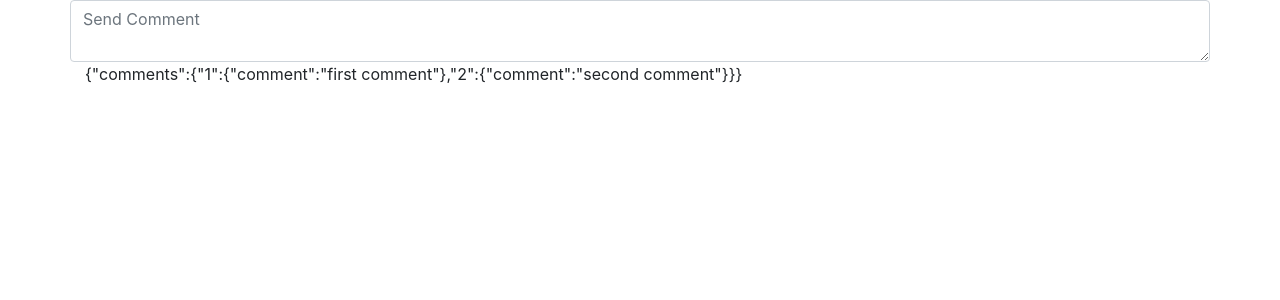
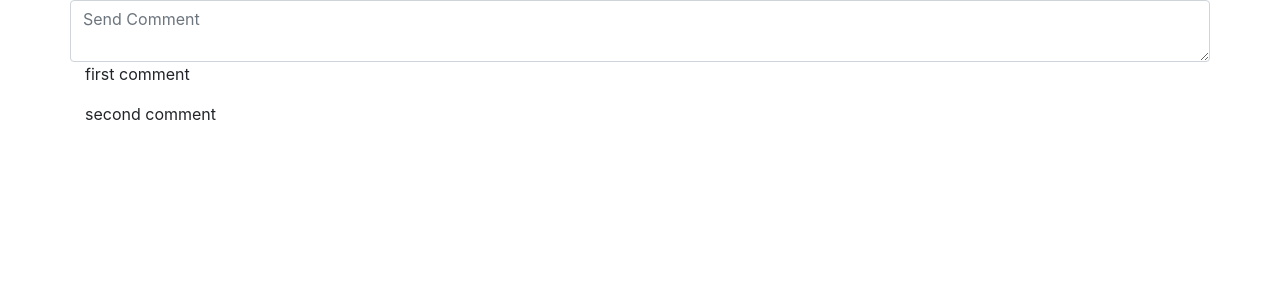
Before and after one commit to renington/hotcomments, a React (Create React App) app: page / in a window 1280 px wide. Shown: the top 300 px of the page. Built offline with nearby package versions, Linux system fonts and the light colour scheme.

Commit message:
refac: creating comment component

```diff
--- /dev/null
+++ b/src/Comment.js
@@ -0,0 +1,9 @@
+import React, { Component } from 'react'
+
+class Comment extends Component {
+    render(){
+        return <p className="well">{this.props.comment.comment}</p>
+    }
+}
+
+export default Comment
--- a/src/Comments.js
+++ b/src/Comments.js
@@ -1,11 +1,18 @@
-import React from 'react'
+import React, {Component} from 'react'
+import Comment from './Comment'
 
-const Comments = (comments) => {
-    return (
-        <div>
-            {JSON.stringify(comments)}
-        </div>
-    )
+class Comments extends Component {
+    renderComment(key, comment){
+        return <Comment key={key} comment={comment} />
+    }
+
+    render(){
+        return (
+            <div>
+                {Object.keys(this.props.comments).map(key => this.renderComment(key, this.props.comments[key]))}
+            </div>
+        )
+    }
 }
 
 export default Comments
```
